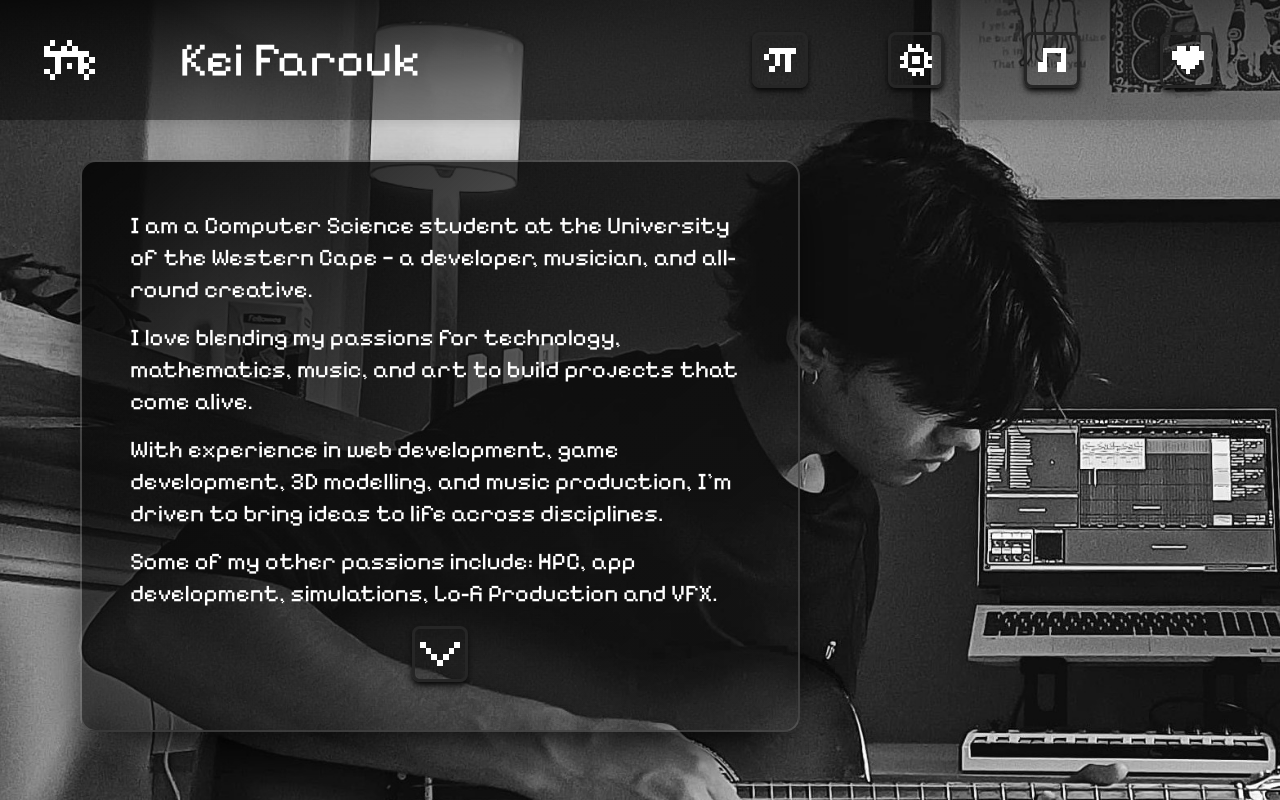
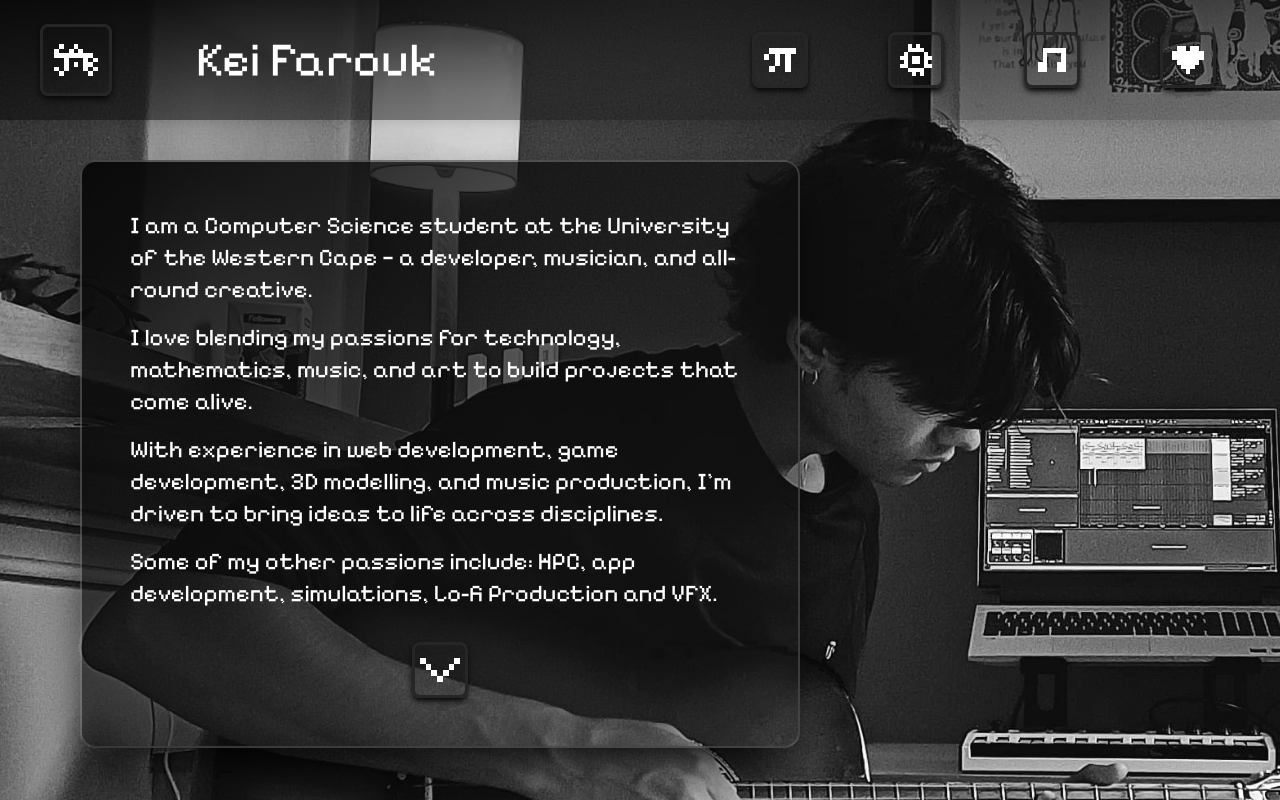
Before and after one commit to CadmusKei/Portfolio, a React (Vite) app: page /Bio in a window 1280 px wide. Shown: the top 800 px of the page. Built offline with nearby package versions, Linux system fonts and the light colour scheme.

Commit message:
Added Home button to  navbar

```diff
--- a/src/components/Nav.jsx
+++ b/src/components/Nav.jsx
@@ -12,7 +12,16 @@ function Nav({TitleColour, background}) {
     <>
       <div className={`w-full h-[15%] ${background} fixed shadow-xl z-50`}>
         <div className="flex pl-10 w-full h-full items-center space-x-20">
-          <img src={keiLogo} className="image-pixel w-14 h-10 ml-1" alt="" />
+
+         <a href="/">
+         <div className={
+          `flex w-18 h-18 rounded-lg shadow-neutral-950 shadow-md border-3 border-neutral-800  items-center justify-center
+          transition hover:duration-400 hover:border-neutral-400 hover:bg-neutral-600 duration-900`
+          }>
+            <img src={keiLogo} alt="" className={`w-11 h-8 image-pixel `}  />
+         </div>
+        </a>
+
           <div className="flex w-full items-center">
             <Title className={`pl-1 mt-3 mb-3 ${TitleColour}`} name="Kei Farouk"/>
             <div className="absolute flex space-x-20 right-[5%]">
--- a/src/components/Poster.jsx
+++ b/src/components/Poster.jsx
@@ -4,7 +4,6 @@ import Block from "./Block";
 
 import Description from "./Description"
 import AnimatedCover from "./AnimatedCover";
-
 
 
 function Poster({ name, link, desc, image, colour }) {
--- a/src/pages/Bio.jsx
+++ b/src/pages/Bio.jsx
@@ -9,7 +9,6 @@ import CodeCarousel from "../components/CodeCarousel";
 import AppsCarousel from "../components/AppsCarousel";
 
 import arrowIcon from "../assets/Icons/Down-Arrow.svg"
-
 
 import backgroundPic from '../assets/Images/studio-site-crop.jpeg';
 const pageGradient = "bg-linear-to-br from-neutral-950 to-[#21212141] transition duration-800 hover:to-[#66666641] "
@@ -26,6 +25,7 @@ function Bio() {
                     <Text>I love blending my passions for technology, mathematics, music, and art to build projects that come alive.</Text>
                     <Text>With experience in web development, game development, 3D modelling, and music production, I’m driven to bring ideas to life across disciplines. </Text>
                     <Text>Some of my other passions include: HPC, app development, simulations, Lo-fi Production and VFX. </Text>
+                    <div></div>
                     <Icon path={arrowIcon} link="#page-bottom" scalar="w-10 h-6 " hoverColour="hover:border-neutral-200 hover:bg-neutral-600" />
                 </div>
 
```
